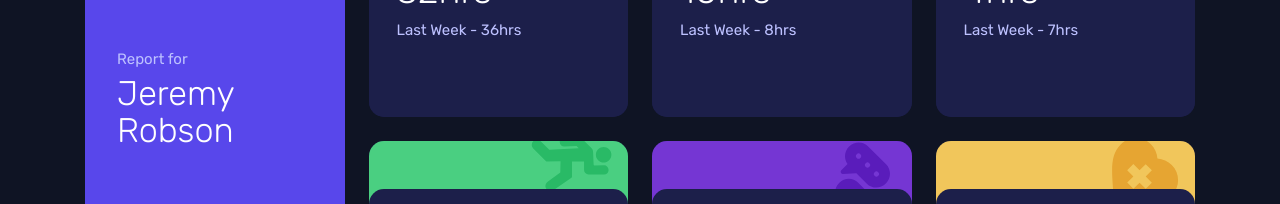
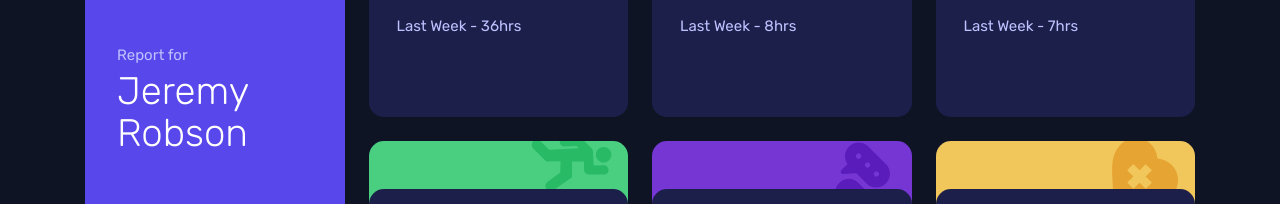
Before and after one commit to Kking927/time-tracking-dashboard, a plain HTML site: page index.html in a window 1280 px wide. Shown: the part 271-475 px from the top of the page. Drawn offline with Linux system fonts and the light colour scheme.

Commit message:
Update profile name font size in style.css

```diff
--- a/style.css
+++ b/style.css
@@ -29,7 +29,7 @@
   --fs-subtitle: 0.9375rem;
   --fs-body: 1.125rem;
 
-  --fs-profile-name: clamp(1.5rem, 1.236rem + 1.127vw, 2.25rem);
+  --fs-profile-name: clamp(1.625rem, 1.2rem + 1.5vw, 2.5rem);
 
   --fs-stat-number: clamp(2rem, 1.868rem + 0.563vw, 2.375rem);
 
```
